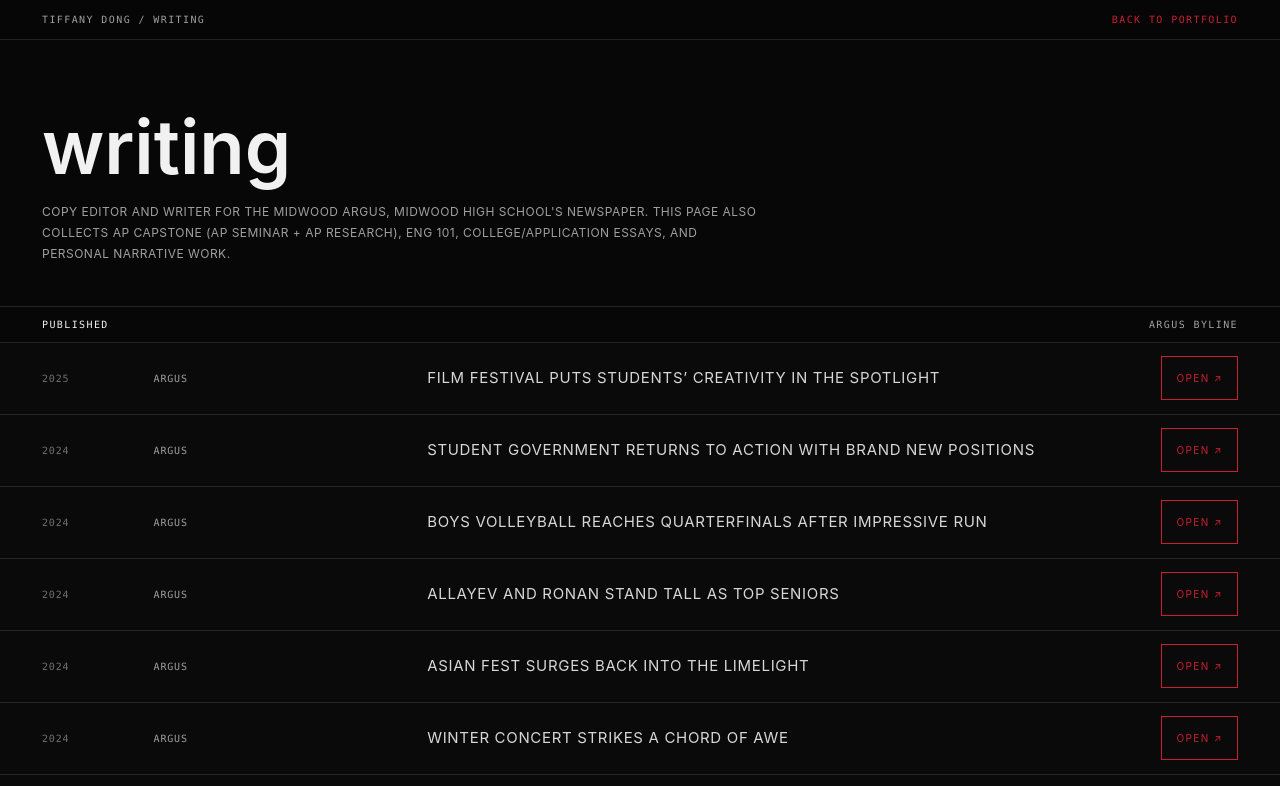
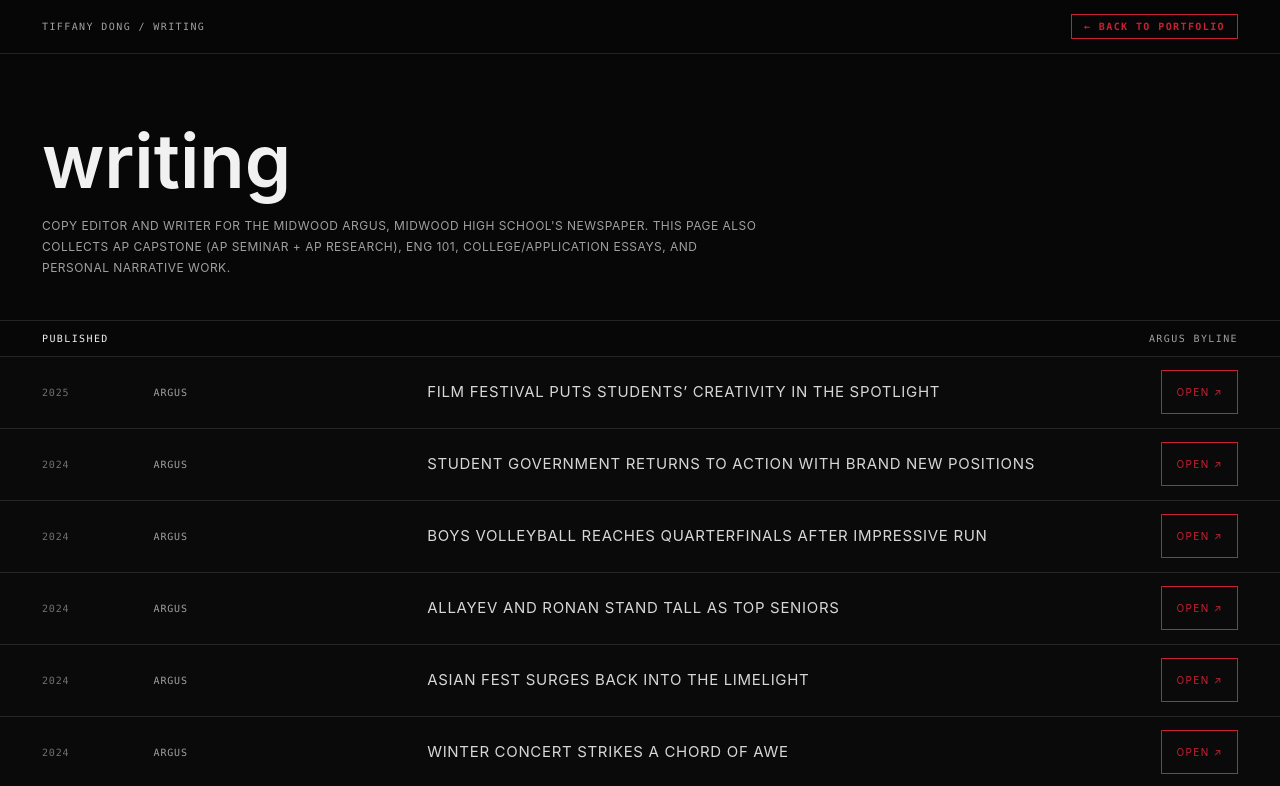
Before and after one commit to peppermintinchai/portfolio, a website: page assets/docs/writing-archive.html in a window 1280 px wide. Shown: the top 786 px of the page. Drawn offline with Linux system fonts and the light colour scheme.

Commit message:
make back to portfolio link more prominent

```diff
--- a/assets/docs/writing-archive.html
+++ b/assets/docs/writing-archive.html
@@ -48,7 +48,14 @@
       text-transform: uppercase;
       color: var(--dim);
     }
-    .back { color: var(--accent); }
+    .back {
+      color: var(--accent);
+      border: 1px solid var(--accent);
+      padding: 6px 12px;
+      font-weight: 600;
+      transition: background 0.2s, color 0.2s;
+    }
+    .back:hover { background: var(--accent); color: #070707; }
     .hero { padding: clamp(34px, 7vw, 72px) clamp(16px, 4vw, 42px) clamp(22px, 4vw, 42px); border-bottom: 1px solid var(--line); }
     h1 { margin: 0; max-width: 920px; font-size: clamp(30px, 5.8vw, 76px); line-height: 0.95; letter-spacing: 0; text-transform: lowercase; font-weight: 620; }
     .intro {
@@ -116,7 +123,7 @@
   <main class="shell">
     <nav class="top" aria-label="Writing navigation">
       <span class="brand">Tiffany Dong / Writing</span>
-      <a class="back" href="../../index.html">Back to Portfolio</a>
+      <a class="back" href="../../index.html">← Back to Portfolio</a>
     </nav>
 
     <header class="hero">
```
